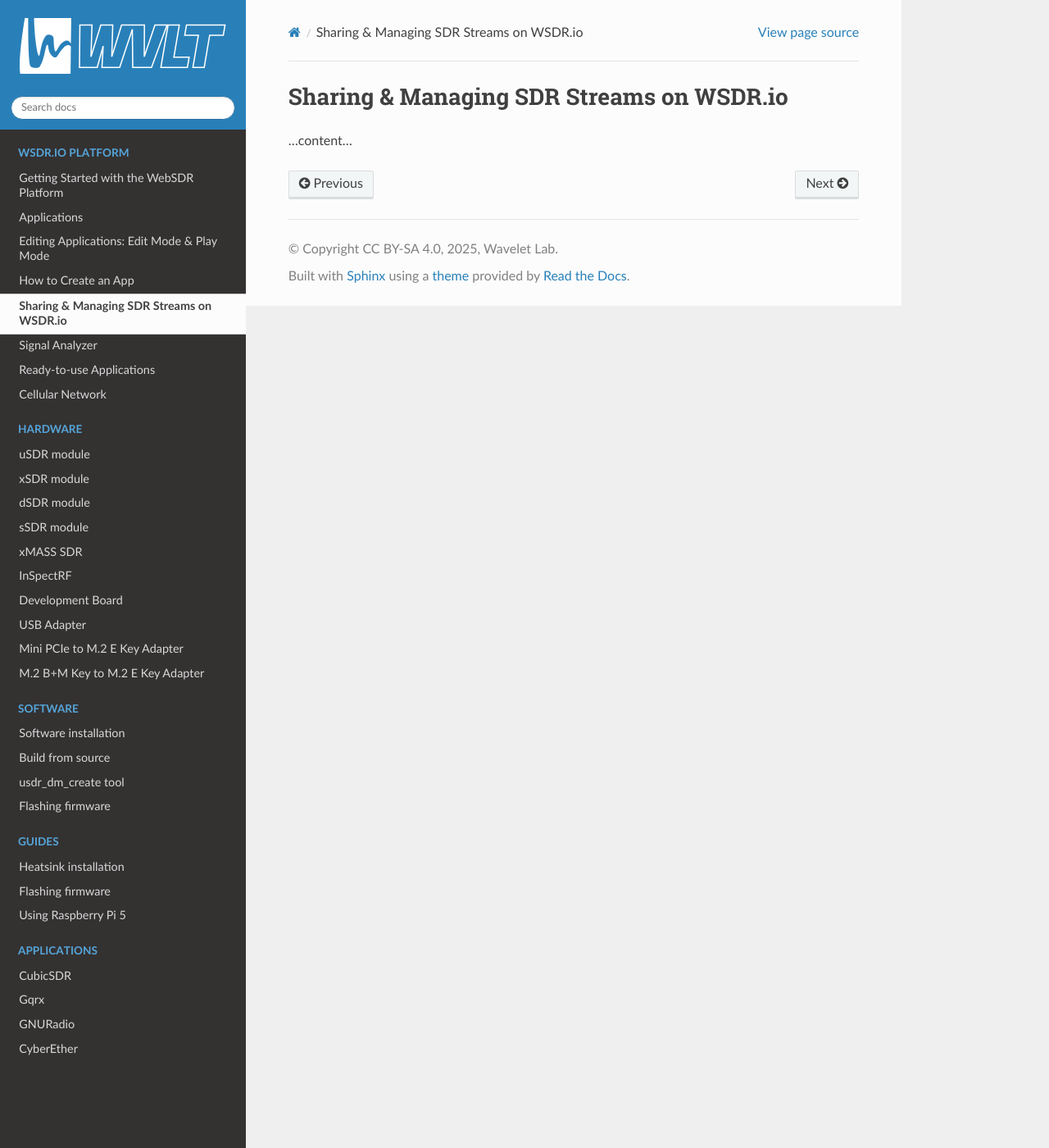
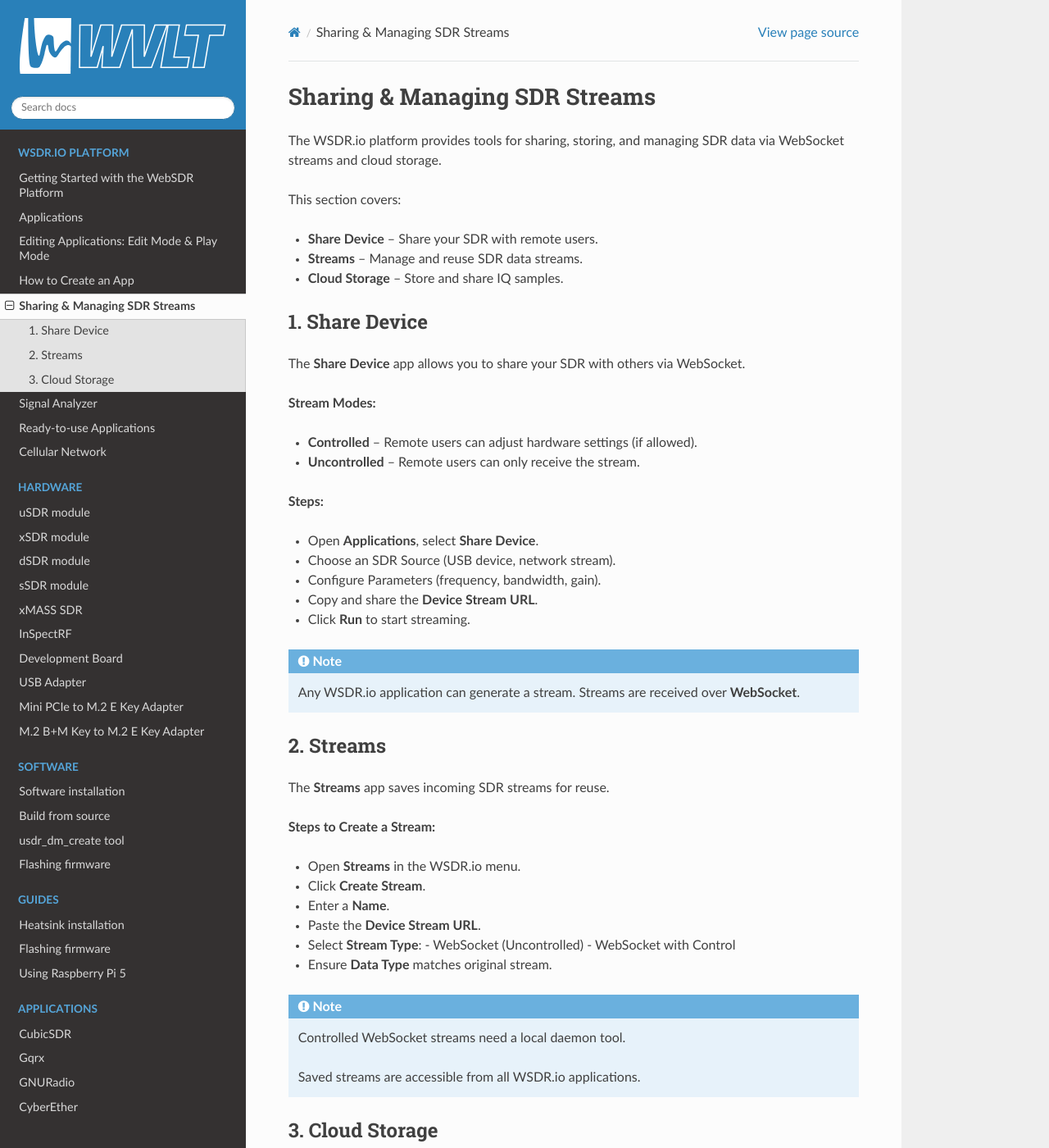
Before and after one commit to wavelet-lab/docs, a Sphinx documentation site: the page built from source/intro/sharing_and_streams.rst, in a window 1280 px wide and 1400 px high. Shown: the whole window at 82% size. Built offline with Sphinx 7.4.7 and the Read the Docs theme 3.1.0, drawn with Linux system fonts in a browser that asks for light colours; some of the changed text lies outside the part shown.

Commit message:
Update sharing_and_streams.rst

```diff
--- a/source/intro/sharing_and_streams.rst
+++ b/source/intro/sharing_and_streams.rst
@@ -1,4 +1,93 @@
-Sharing & Managing SDR Streams on WSDR.io
+Sharing & Managing SDR Streams
 =========================================
 
+The WSDR.io platform provides tools for sharing, storing, and managing SDR data via WebSocket streams and cloud storage.
+
+This section covers:
+
+- **Share Device** – Share your SDR with remote users.
+- **Streams** – Manage and reuse SDR data streams.
+- **Cloud Storage** – Store and share IQ samples.
+
+1. Share Device
+---------------
+
+The **Share Device** app allows you to share your SDR with others via WebSocket.
+
+**Stream Modes:**
+
+- **Controlled** – Remote users can adjust hardware settings (if allowed).
+- **Uncontrolled** – Remote users can only receive the stream.
+
+**Steps:**
+
+- Open **Applications**, select **Share Device**.
+- Choose an SDR Source (USB device, network stream).
+- Configure Parameters (frequency, bandwidth, gain).
+- Copy and share the **Device Stream URL**.
+- Click **Run** to start streaming.
+
+.. note::
+   Any WSDR.io application can generate a stream.
+   Streams are received over **WebSocket**.
+
+2. Streams
+----------
+
+The **Streams** app saves incoming SDR streams for reuse.
+
+**Steps to Create a Stream:**
+
+- Open **Streams** in the WSDR.io menu.
+- Click **Create Stream**.
+- Enter a **Name**.
+- Paste the **Device Stream URL**.
+- Select **Stream Type**:
+  - WebSocket (Uncontrolled)
+  - WebSocket with Control
+
+- Ensure **Data Type** matches original stream.
+
+.. note::
+   Controlled WebSocket streams need a local daemon tool.
+
+   Saved streams are accessible from all WSDR.io applications.
+
+3. Cloud Storage
+----------------
+
+Store and share **IQ samples** in the WSDR.io platform.
+
+**Steps:**
+
+- Go to **Cloud Storage**.
+- Click **+** to create a container.
+- Enter a name and select **Storage Type**:
+  - WSDR (internal)
+  - Azure (external integration)
+
+- Set **Access Type**:
+  - Private Container
+  - Shared Container
+
+- Create directories, upload files.
+
+**To Share a File:**
+
+- Click **+** to create a share link.
+- Send the link to another user.
+- They add the link to their Shared Container.
+
+**To Revoke Access:**
+
+- Disable the shared link.
+
+**Open Files in Applications:**
+
+- Use **Source Selection** in any app.
+- If storage isn't visible:
+  - Switch to **Edit Mode**
+  - Enable the **Select Source** block parameter
+  - Click **Save**, return to **Play Mode**
+
 ...content...
```
